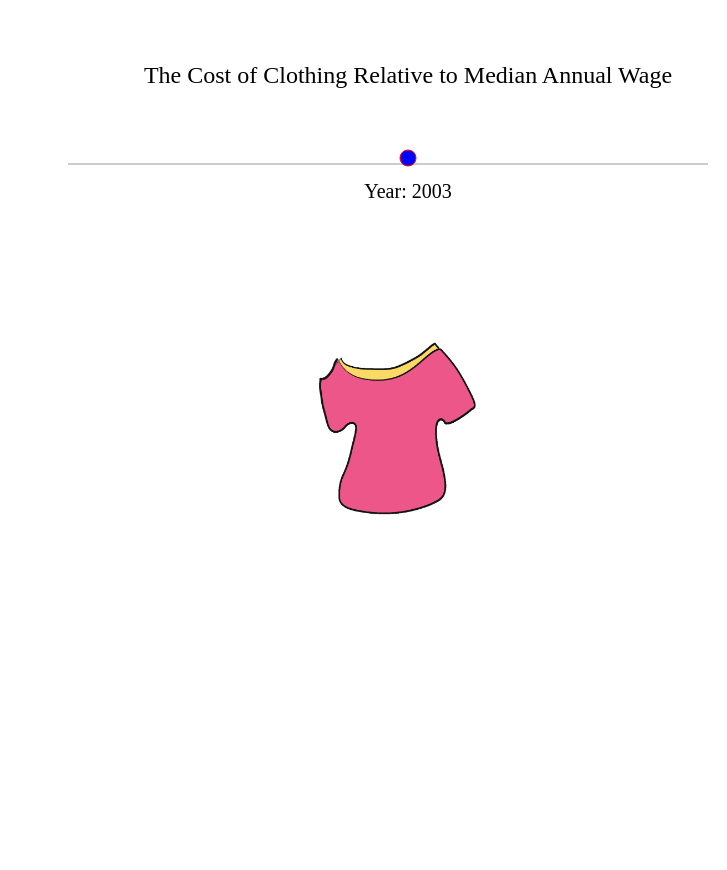
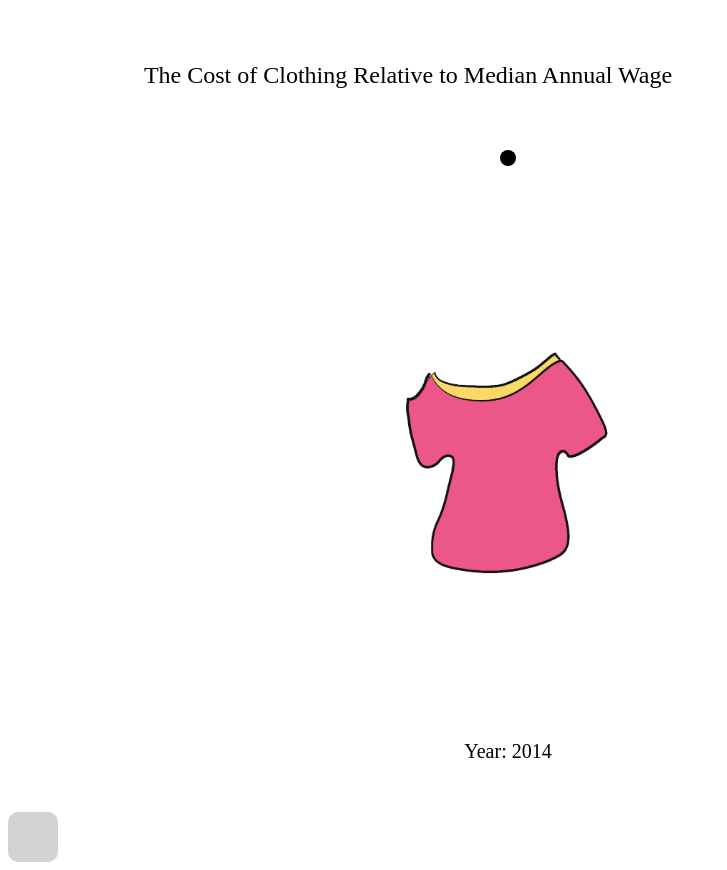
Before and after one commit to audreyleighleigh/EconApp, a plain HTML site: page index.html in a window 1280 px wide. Shown: the whole page, without its empty margins (0-727 px from the left). Before the commit the page ends 820 px from the top, so only its background shows below. Drawn offline with nearby package versions, Linux system fonts and the light colour scheme.

Commit message:
Add files via upload

```diff
--- a/index.html
+++ b/index.html
@@ -4,14 +4,31 @@
   <title>Interactive Visualization</title>
   <script src="https://d3js.org/d3.v6.min.js"></script>
   <style>
-    .button {
-        fill: blue;
-        stroke: red;
+    /* CSS styles for the visualization */
+    /* Add your CSS styles here */
+
+    /* Style for the mini-shirt icon */
+    #mini-shirt {
+      width: 50px;
+      height: 50px;
+      background-color: lightgray;
+      border-radius: 10px;
+    }
+
+    /* Style for the selected mini-shirt icon */
+    #mini-shirt.selected {
+      background-color: rgba(255, 255, 0, 0.3); /* Transparent yellow overlay */
     }
   </style>
 </head>
 <body>
+  <!-- Visualization container element -->
   <div id="visualization-container"></div>
+
+  <!-- Mini-shirt icon -->
+  <div id="mini-shirt"></div>
+
   <script src="visualization.js"></script>
+
 </body>
 </html>
--- a/visualization.js
+++ b/visualization.js
@@ -10,21 +10,13 @@ d3.csv('https://raw.githubusercontent.com/audreyleighleigh/EconApp/c20a740318c2e
     // Set up SVG dimensions and margins
     const width = 800;
     const height = 800;
-    const margin = { top: 150, right: 100, bottom: 100, left: 60 };
+    const margin = { top: 150, right: 200, bottom: 100, left: 60 }; // Increased the right margin
 
     // Create the SVG element
     const svg = d3.select('#visualization-container')
       .append('svg')
       .attr('width', width)
       .attr('height', height);
-
-    // Add a gray bar beneath the blue dot
-    svg.append("rect")
-      .attr("x", margin.left)
-      .attr("y", margin.top + 5) // Adjust the vertical position of the gray bar
-      .attr("width", width - margin.left - margin.right)
-      .attr("height", 2)
-      .style("fill", "#ccc");
 
     // Create a scale for the x-coordinate
     const xScale = d3.scaleLinear()
@@ -45,7 +37,7 @@ d3.csv('https://raw.githubusercontent.com/audreyleighleigh/EconApp/c20a740318c2e
 
     // Create a text label to display the current year
     const yearLabel = svg.append('text')
-      .attr('y', margin.top + 40) // Adjust the vertical position of the year label
+      .attr('y', height - margin.bottom / 2)
       .attr('text-anchor', 'middle')
       .attr('font-size', '20px');
 
@@ -67,6 +59,9 @@ d3.csv('https://raw.githubusercontent.com/audreyleighleigh/EconApp/c20a740318c2e
       }
       yearLabel.text(`Year: ${Math.floor(year)}`);
       yearLabel.attr('x', button.datum().x);
+
+      // Call the function to update the mini-shirt icon
+      updateMiniShirtIcon();
     }
 
     // Create the drag behavior
@@ -81,7 +76,7 @@ d3.csv('https://raw.githubusercontent.com/audreyleighleigh/EconApp/c20a740318c2e
 
     // Draw the button
     const button = svg.append('circle')
-      .datum({ x: width / 2 })
+      .datum({ x: width / 2 + 100 }) // Shifted the button to the right by 100
       .attr('class', 'button')
       .attr('cx', d => d.x)
       .attr('cy', margin.top)
@@ -92,4 +87,24 @@ d3.csv('https://raw.githubusercontent.com/audreyleighleigh/EconApp/c20a740318c2e
     const initialYear = xScale.invert(button.datum().x);
     update(initialYear);
     yearLabel.attr('x', button.datum().x);
+
+    // Variable to track if the shirt icon is selected
+    let shirtSelected = false;
+
+    // Function to toggle the shirt icon on and off
+    function toggleShirtIcon() {
+      const miniShirt = d3.select('#mini-shirt');
+      if (shirtSelected) {
+        miniShirt.classed('selected', false);
+      } else {
+        miniShirt.classed('selected', true);
+      }
+      shirtSelected = !shirtSelected;
+    }
+
+    // Update the mini-shirt icon appearance
+    function updateMiniShirtIcon() {
+      const miniShirt = d3.select('#mini-shirt');
+      miniShirt.classed('selected', shirtSelected);
+    }
 });
```
